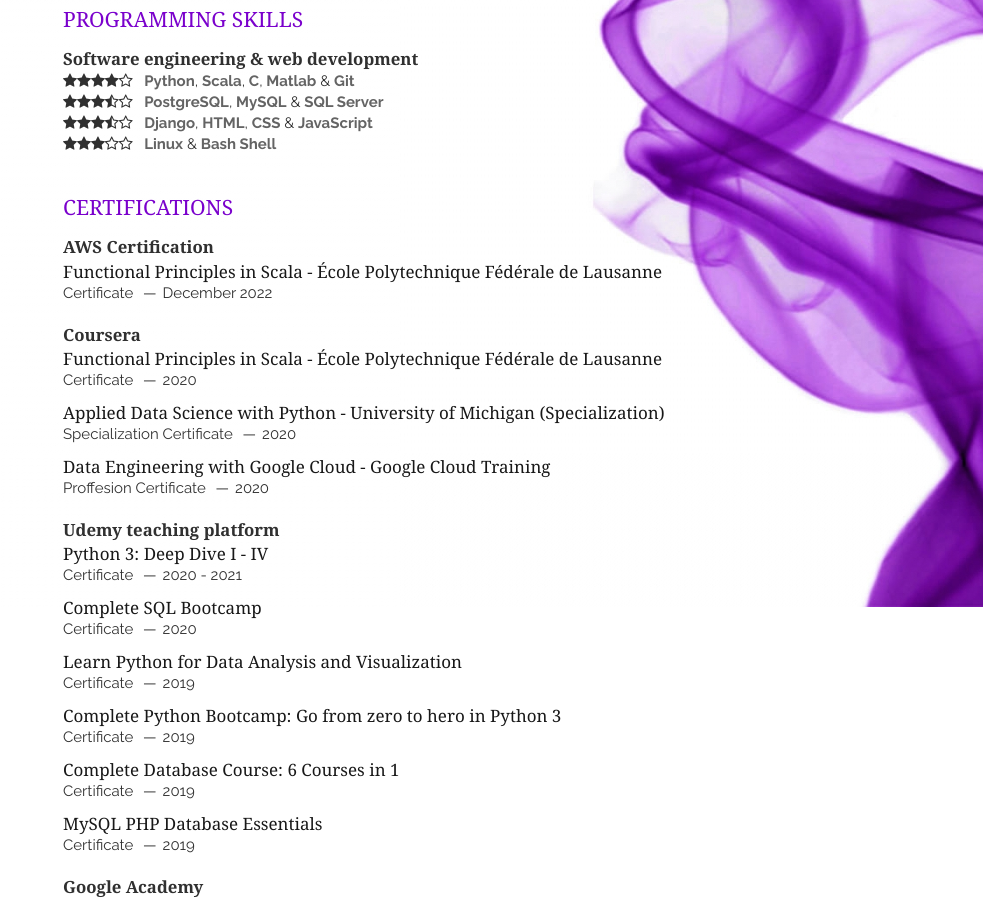
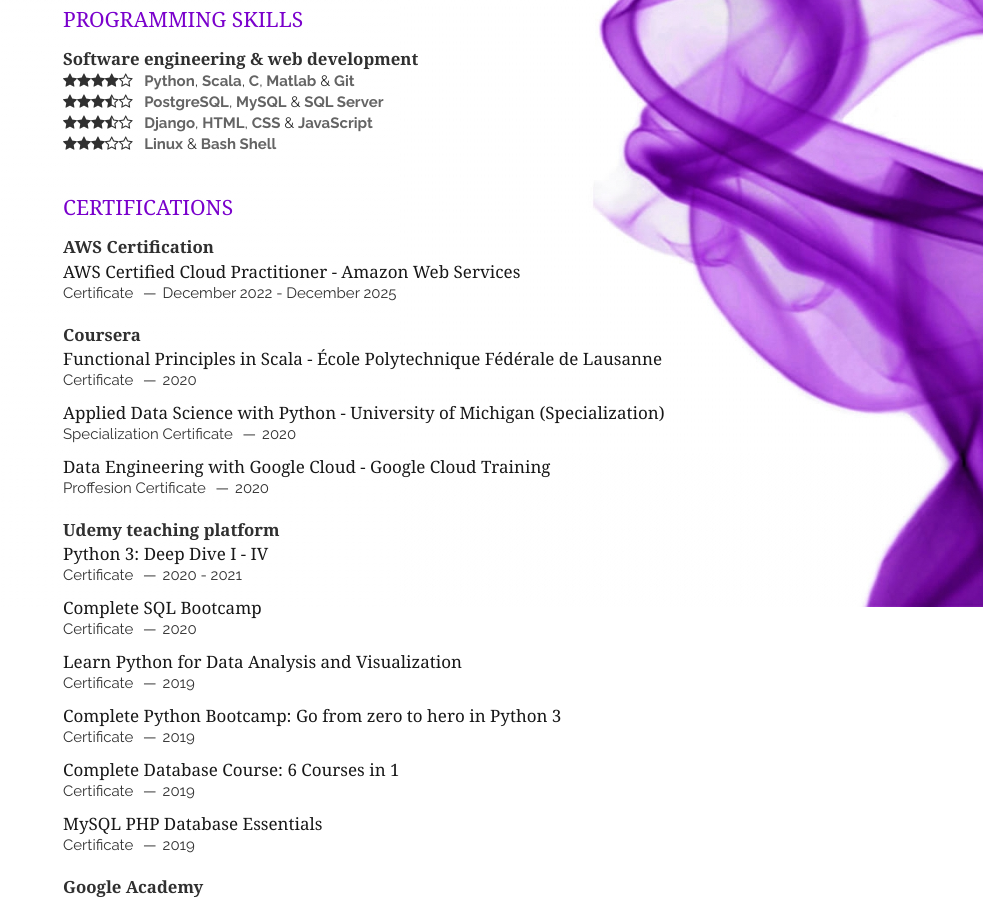
Before and after one commit to MouseOnTheKeys/cv, a Jekyll site: the page built from index.html, in a window 1280 px wide and 900 px high, scrolled down 1218 px. Shown: the whole window, without its empty margins (297-1280 px from the left). Built offline with Jekyll 4.4.1, drawn with Linux system fonts in a browser that asks for light colours; nearby versions of some CDN libraries; the list of posts is cut into pages by our own code; some of the changed text lies outside the part shown.

Commit message:
change: name of certification

```diff
--- a/_includes/employment.html
+++ b/_includes/employment.html
@@ -7,18 +7,15 @@
       <span>
         <address>Berlin, Germany</address>
         <time>August 2021 to Present</time>
-        <p>
-          - Maintain and develop company data platform on AWS Infrastructure <br />
-          - Orchestration via Airflow<br />
-          - Created company Data Lake<br />
-          - Implementation of DBT transformation tool on top of Redshift Data Lake <br />
-          - APIs Integration (Montain CTV, Braze, Google, Facebook) <br />
-          - Devops CI/CD via GitHub Actions <br />
-        </p>
       </span>
     </header>
     <p>
-
+        - Maintain and develop company data platform on AWS Infrastructure <br />
+        - Orchestration via Airflow on EC2<br />
+        - Created company Data Lake - Redshift<br />
+        - Implementation of DBT transformation tool on top of Redshift Data Lake <br />
+        - APIs Integration (Montain CTV, Braze, Google, Facebook) <br />
+        - Devops CI/CD via GitHub Actions <br />
     </p>
   </article>
   <article>
--- a/_includes/initiatives.html
+++ b/_includes/initiatives.html
@@ -5,11 +5,11 @@
             <h1>AWS Certification</h1>
             <ul>
                 <li>
-                    <h5>Functional Principles in Scala - École Polytechnique Fédérale de Lausanne</h5>
+                    <h5>AWS Certified Cloud Practitioner - Amazon Web Services</h5>
                     <span>
                         <address><a
                                 href=https://www.credly.com/badges/3a7ca0c0-ca18-4062-8f11-51e1304765c6/linked_in_profile>Certificate
-                                </a> </address> <time>December 2022</time>
+                                </a> </address> <time>December 2022 - December 2025</time>
                     </span>
                 </li>
             </ul>
```
